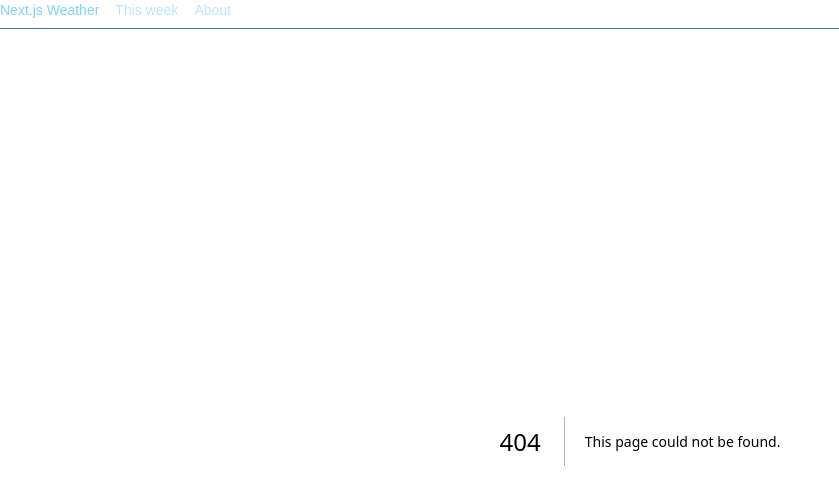
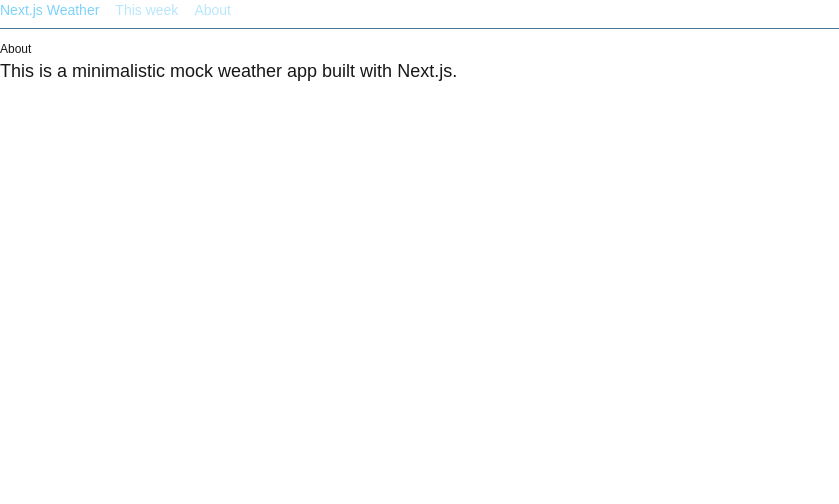
Before and after one commit to Jeromestein/next-intl-demo, a Next.js app: page /about in a window 1280 px wide. Before the commit this address had no page. Shown: the top 504 px of the page, without its empty margins (0-839 px from the left). Built offline with nearby package versions, Linux system fonts and the light colour scheme.

Commit message:
build a page at the /about route that loads some info about this website

```diff
--- /dev/null
+++ b/app/about/page.tsx
@@ -0,0 +1,11 @@
+export default function About() {
+    return (
+        <main>
+            <h1 className="text-xs font-thin">About</h1>
+            <p className="text-lg">
+                This is a minimalistic mock weather app built with
+                Next.js.
+            </p>
+        </main>
+    );
+}
```
Also changed, not shown: package.json (+6 -5 lines), 1 other file (tests, documents, lock files or other folders).
